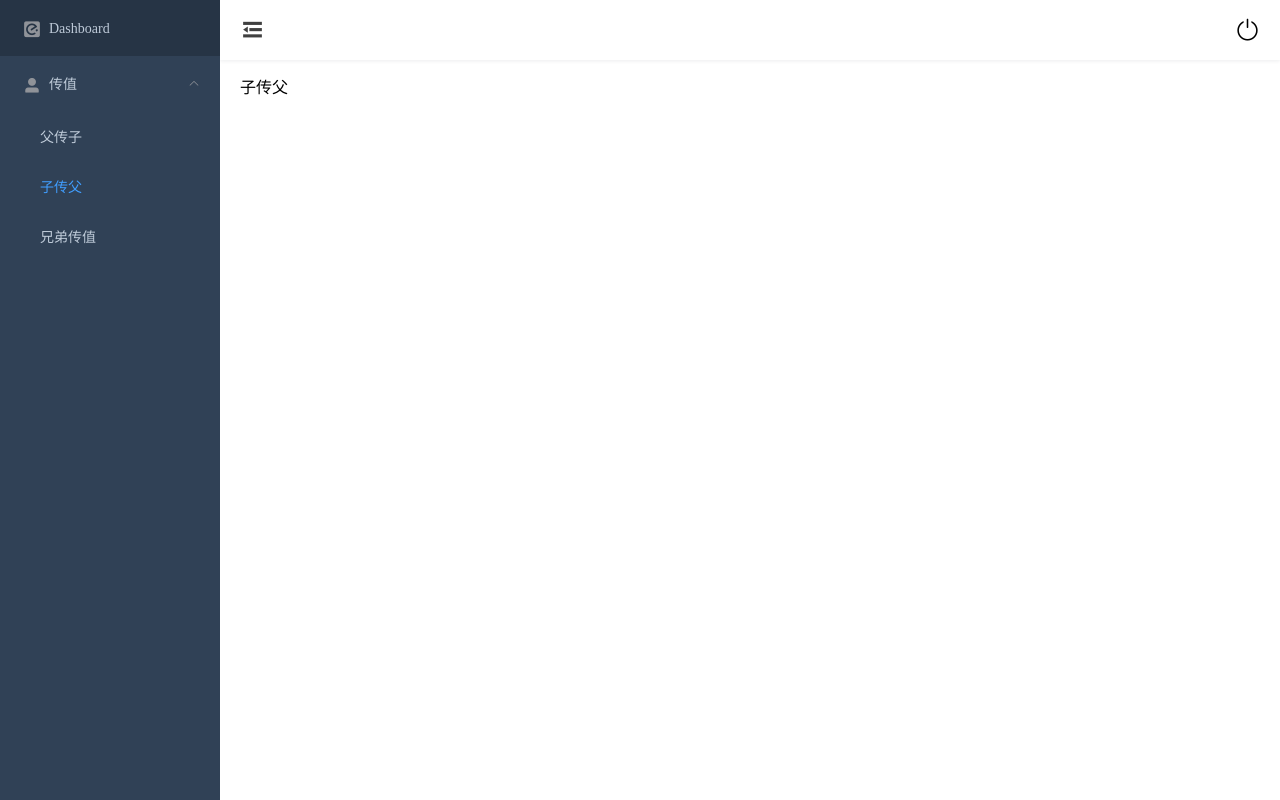
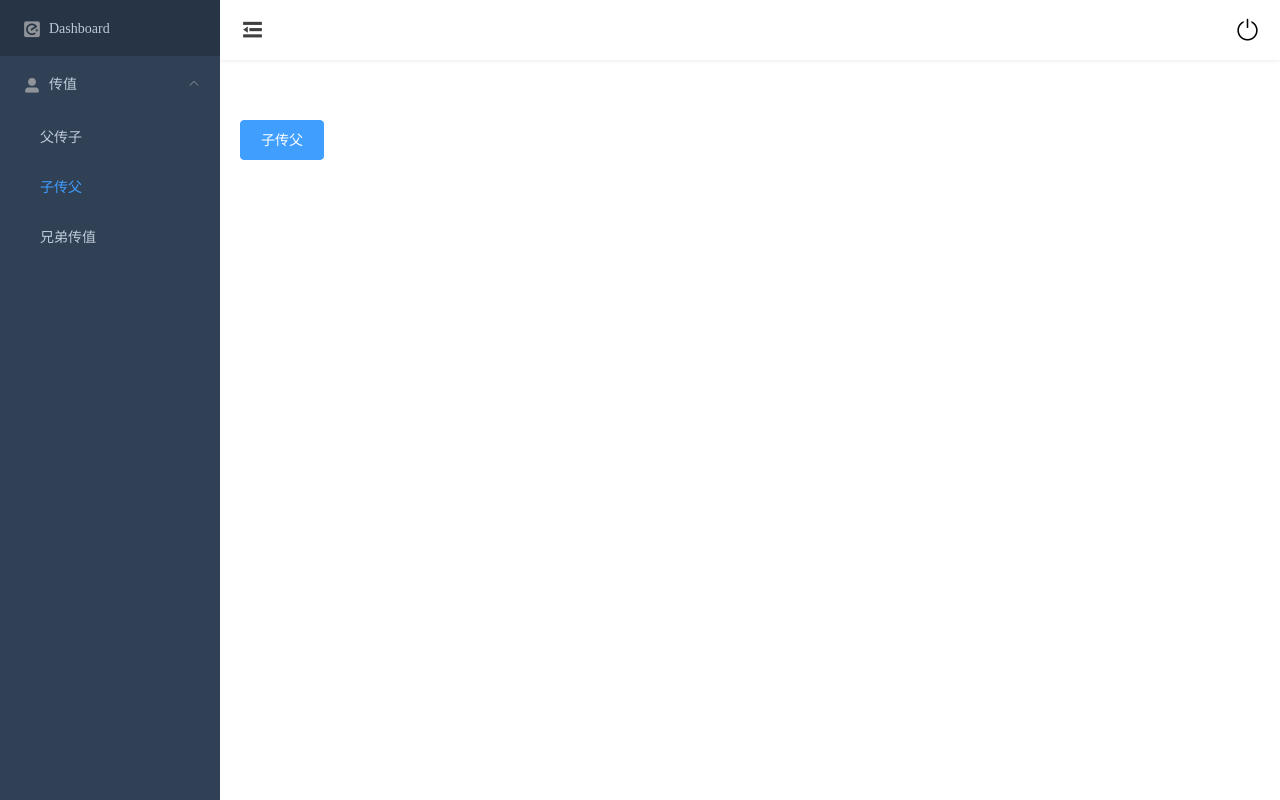
Before and after one commit to mrxiang-hub/vue-project, a Vue app: page /valueTransfer/childrenToParent in a window 1280 px wide. Built offline with nearby package versions, Linux system fonts and the light colour scheme.

Commit message:
子传父

```diff
--- a/src/views/valueTransfer/child.vue
+++ b/src/views/valueTransfer/child.vue
@@ -3,6 +3,10 @@
     <div class="val">
       {{ txt }}
     </div>
+    <el-button type="primary"
+               @click="emitVal"
+    >子传父
+    </el-button>
   </div>
 </template>
 
@@ -11,6 +15,14 @@ export default {
   name: "child",
   props: {
     txt: String
+  },
+  methods: {
+    /**
+     * 子组件向父组件传值
+     */
+    emitVal() {
+      this.$emit('changeVal', '我是子组件传过来的值')
+    }
   }
 }
 </script>
--- a/src/views/valueTransfer/childrenToParent.vue
+++ b/src/views/valueTransfer/childrenToParent.vue
@@ -1,15 +1,33 @@
 <template>
-  <div>
-    子传父
+  <div class="childrenToParent">
+    <Child @changeVal="handleChange"></Child>
+    <div class="val">
+      {{ txt }}
+    </div>
   </div>
 </template>
 
 <script>
+import Child from './child';
+
 export default {
-name: "childrenToParent"
+  name: "childrenToParent",
+  components: {
+    Child
+  },
+  data() {
+    return {
+      txt: '',
+    }
+  },
+  methods: {
+    handleChange(str) {
+      this.txt = str;
+    }
+  }
 }
 </script>
 
-<style scoped>
+<style lang="scss" scoped>
 
 </style>
--- a/src/views/valueTransfer/parentToChildren.vue
+++ b/src/views/valueTransfer/parentToChildren.vue
@@ -3,7 +3,7 @@
     <el-button
         @click="editVal"
         type="primary"
-    >修改
+    >父传子
     </el-button>
     <Child
         :txt="readyTxt"
```
